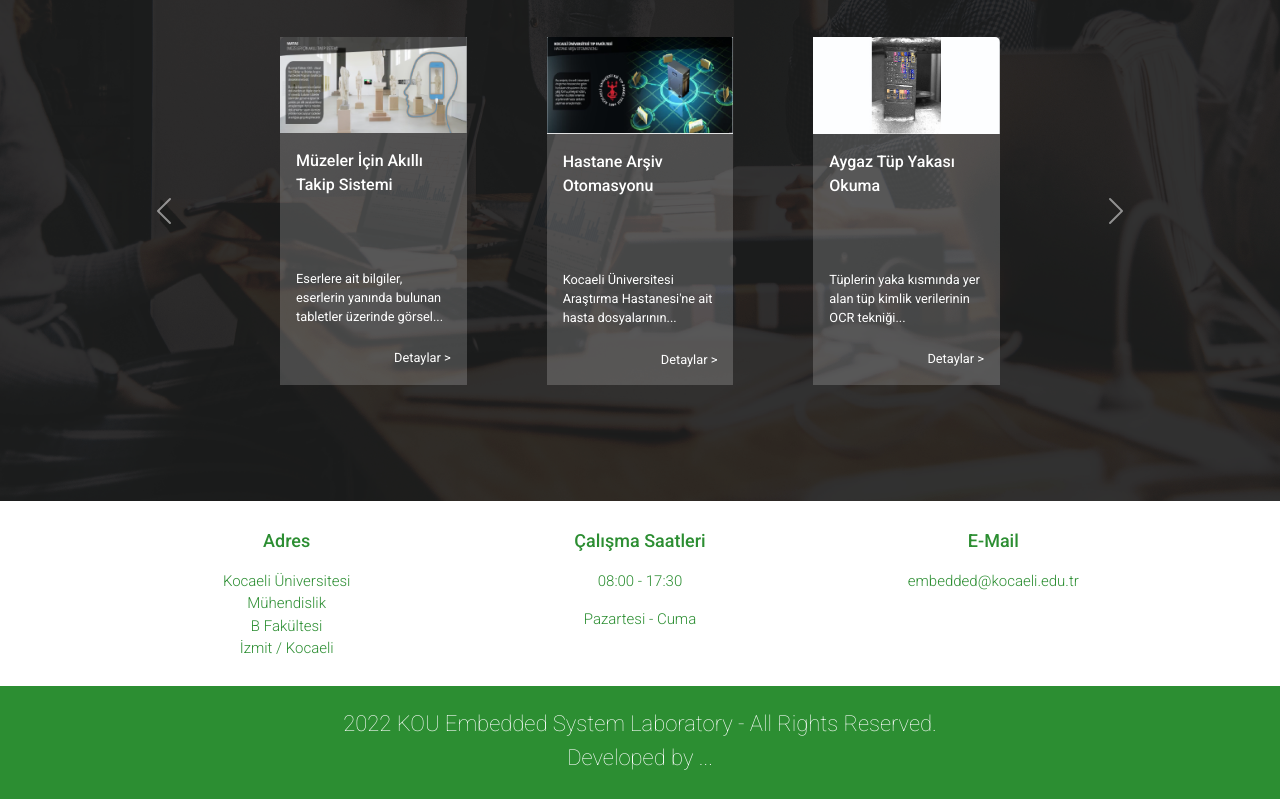
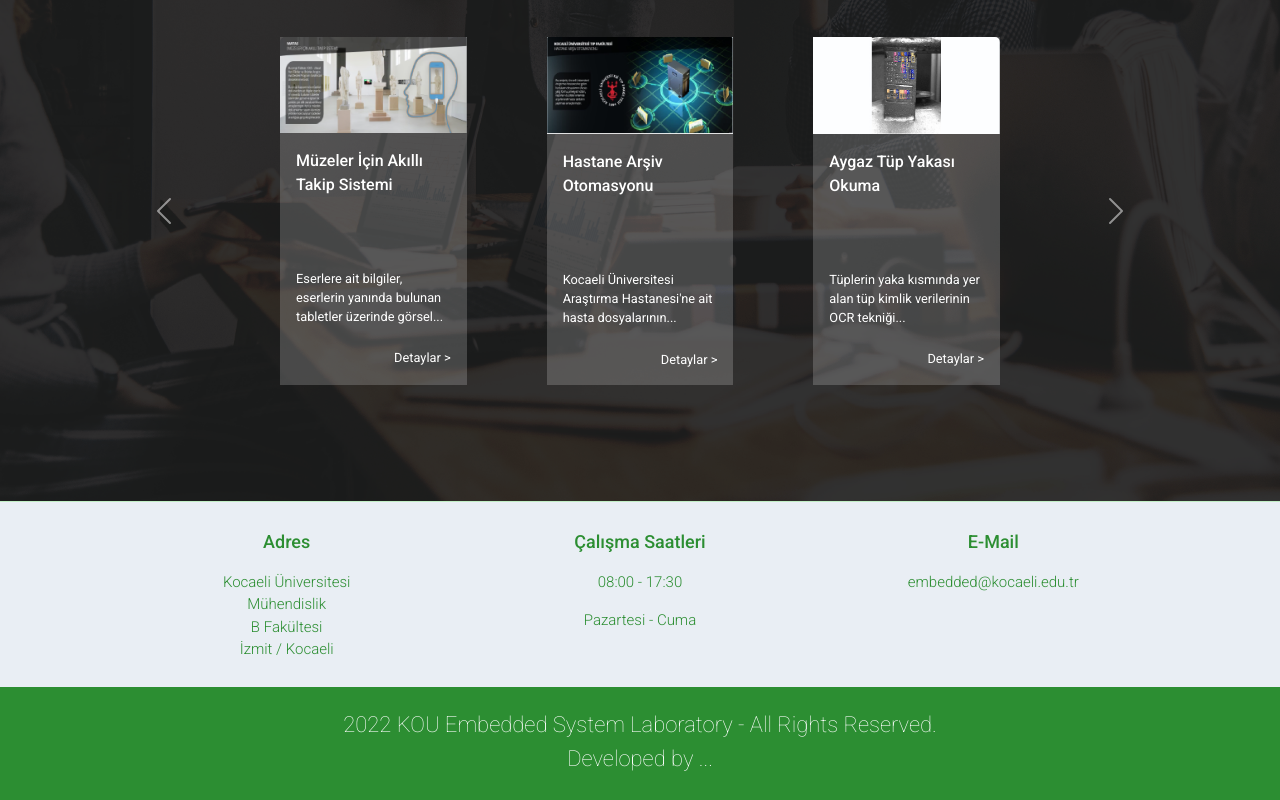
Before and after one commit to caglaozbb/kouembedded, a React (Create React App) app in the folder my-app/: page /home in a window 1280 px wide. Shown: the part 1741-2541 px from the top of the page. Built offline with nearby package versions, Linux system fonts and the light colour scheme.

Commit message:
updated 'contact' background and borders

```diff
--- a/my-app/src/App.css
+++ b/my-app/src/App.css
@@ -98,6 +98,9 @@ font-family: 'Roboto', sans-serif;
   border-bottom: 3px solid #2c8e32;
   border-bottom-style: inset
 }
+.contact{
+  border-top: 1px solid #c1eec5;
+}
 .backgroundcard{
   background-color:rgba(245, 245, 245, 0.2 );
   border-radius: 0px;
@@ -114,7 +117,7 @@ font-family: 'Roboto', sans-serif;
   flex-direction: column;
   align-items: center;
   opacity: 0%;
-  position: absolute;
+  position:absolute;
   top: 50%;
   left: 50%;
   transform: translate(-50%, -50%);
@@ -128,6 +131,8 @@ font-family: 'Roboto', sans-serif;
 .image-overlay:hover{
   opacity: 70%;
 }
+
+
 
 /* .image-overlay2{
   color: aliceblue;
--- a/my-app/src/Ekibimiz.js
+++ b/my-app/src/Ekibimiz.js
@@ -44,28 +44,29 @@ return (
                 <p className="font300" style={{fontSize:"1vw",color:"whitesmoke",marginLeft:"70%",marginTop:"12%",position:"absolute"}}> Anasayfa / Ekibimiz</p>
                 </div>
 
+{/* TODO:CSS DUZENLE KİSİLERİN RESİMLERİNİ VE BİLGİLERİNİ EKLE */}
 {/* ekibimiz */}
                 <div style={{marginTop:"100px"}} className="fontAll">
                 <h3 className="font500" style={{fontSize:"3.125vw", display: "flex", justifyContent: "center"}}>EKİP ÜYELERİ</h3>
                 <div style={{marginTop:"5%"}}>
-                    <CardGroup className="c mx-auto" style={{ border:"0px", display:"flex",width:"50%"}}>
+                    <CardGroup className="c mx-auto" style={{ display:"flex",width:"50%"}}>
                         <Card className="backgroundcardekip " >
                           <Card.Img variant="top" src={person1} style={{borderRadius:"0"}}/>
-                          <Card.Body style= {{color:"white", textAlign:"center",margin:"5%",padding:"0px"}}>
+                          <Card.Body style= {{color:"white", textAlign:"center",margin:"0px",padding:"2%"}}>
                            <Card.Text className="font300" style={{textAlign:"center",fontSize:"1vw", fontStyle:"italic"}}>Doç. Dr. <br></br>Suhap ŞAHİN</Card.Text>
                            <Card.Text className="image-overlay" style={{textAlign:"center",fontSize:"1vw", fontStyle:"italic"}}>+90 0530 540 1163<br></br>suhapsahin@kocaeli.edu.tr</Card.Text>
                           </Card.Body>
                         </Card>
                         <Card className="backgroundcardekip">
                           <Card.Img variant="top" src={person1} style={{borderRadius:"0"}}/>
-                          <Card.Body style= {{color:"white", textAlign:"center",margin:"5%",padding:"0px"}}>
+                          <Card.Body style= {{color:"white", textAlign:"center",margin:"0px",padding:"2%"}}>
                             <Card.Text className="font300" style={{textAlign:"center",fontSize:"1vw", fontStyle:"italic"}}>Asst. Prof. <br></br>Fidan KAYA GÜLAĞIZ</Card.Text>
                             <Card.Text className="image-overlay" style={{textAlign:"center",fontSize:"1vw", fontStyle:"italic"}}>+90 0530 540 1163<br></br>suhapsahin@kocaeli.edu.tr</Card.Text>
                           </Card.Body>
                         </Card>
                         <Card className="backgroundcardekip">
                           <Card.Img variant="top" src={person1} style={{borderRadius:"0"}}/>
-                          <Card.Body style= {{color:"white", textAlign:"center",margin:"5%",padding:"0px"}}>
+                          <Card.Body style= {{color:"white", textAlign:"center",margin:"0px",padding:"2%"}}>
                             <Card.Text className="font300" style={{textAlign:"center",fontSize:"1vw", fontStyle:"italic"}}>Asst. Prof. <br></br>Mehmet Ali ALTUNCU</Card.Text>
                           </Card.Body>
                         </Card>
@@ -209,40 +210,40 @@ return (
                         </Card>
                   </CardGroup>
                   </div>
-
-
              </div>
 
 
   {/* CONTACT */}
-             <div style={{marginTop:"2%"}}>
+             <div className="contact" style={{marginTop:"5%", backgroundColor: "#e9eef4"}}>
              <CardGroup className="a" style={{justifyContent:"center", display:"flex",marginRight:"150px", marginLeft:"150px"}}>
                   <Card  style={{borderRadius:"0px", height:"150px",borderWidth:"0px",wordWrap:"break-word",marginBottom:"25px",marginTop:"10px"}} >
-                    <Card.Body className="fontlight" style= {{color:"#2c8e32", textAlign:"center",fontSize:"15px"}}>
+                    <Card.Body className="fontlight" style= {{color:"#2c8e32", textAlign:"center",fontSize:"15px",backgroundColor: "#e9eef4"}}>
                       <Card.Text  className="font500" style={{fontSize:"18px"}}>Adres</Card.Text>
                       <Card.Text  className="font300" style={{padding:"0px",margin:"0"}}>Kocaeli Üniversitesi<br></br>Mühendislik<br></br>B Fakültesi<br></br>İzmit / Kocaeli</Card.Text>
                     </Card.Body>
                   </Card>
                   <Card  style={{borderRadius:"0px", height:"150px",borderWidth:"0px",wordWrap:"break-word",marginBottom:"25px",marginTop:"10px"}}>
-                    <Card.Body className="fontlight" style= {{color:"#2c8e32", textAlign:"center",fontSize:"15px"}}>
+                  <Card.Body className="fontlight" style= {{color:"#2c8e32", textAlign:"center",fontSize:"15px",backgroundColor: "#e9eef4"}}>
                       <Card.Text  className="font500"  style={{fontSize:"18px"}}>Çalışma Saatleri</Card.Text>
                       <Card.Text  className="font300">08:00 - 17:30</Card.Text>
                       <Card.Text  className="font300">Pazartesi - Cuma</Card.Text>
                     </Card.Body>
                   </Card>
                   <Card style={{borderRadius:"0px", height:"150px",borderWidth:"0px",wordWrap:"break-word",marginBottom:"25px",marginTop:"10px"}}>
-                    <Card.Body className="fontlight" style= {{color:"#2c8e32", textAlign:"center",fontSize:"15px"}}>
+                  <Card.Body className="fontlight" style= {{color:"#2c8e32", textAlign:"center",fontSize:"15px",backgroundColor: "#e9eef4"}}>
                       <Card.Text  className="font500"  style={{fontSize:"18px",}}>E-Mail</Card.Text>
                       <Card.Text  className="font300" style={{padding:"0px", margin:"0px"}}>embedded@kocaeli.edu.tr</Card.Text>
                     </Card.Body>
                   </Card>
                 </CardGroup>
              </div>
+
   {/* SIGN */}
-             <div style={{backgroundColor:"#2c8e32", width:"auto",paddingTop:"25px",paddingBottom:"20px"}}>
-              <h3 style={{color:"white",justifyContent:"center", display:"flex",fontWeight:"lighter",fontSize:"22px"}}>2022 KOU Embedded System Laboratory - All Rights Reserved.</h3>
-              <h3 style={{color:"white",justifyContent:"center", display:"flex",fontWeight:"lighter",fontSize:"22px"}}>Developed by ...</h3>
+             <div style={{backgroundColor:"#2c8e32",padding:"1%"}}>
+              <h1 style={{color:"white",justifyContent:"center", display:"flex",fontWeight:"lighter",fontSize:"16px"}}>2022 KOU Embedded System Laboratory - All Rights Reserved.</h1>
+              <h1 style={{color:"white",justifyContent:"center", display:"flex",fontWeight:"lighter",fontSize:"16px",margin:"0"}}>Developed by ...</h1>
              </div>
+
         </div>
   );
 
--- a/my-app/src/Home.js
+++ b/my-app/src/Home.js
@@ -221,22 +221,22 @@ return (
              </div>
 
   {/* CONTACT */}
-             <div>
+             <div className="contact" style={{backgroundColor: "#e9eef4"}}>
              <CardGroup className="a" style={{justifyContent:"center", display:"flex",marginRight:"150px", marginLeft:"150px"}}>
-                  <Card  style={{borderRadius:"0px", height:"150px",borderWidth:"0px",wordWrap:"break-word",marginBottom:"25px",marginTop:"10px"}} >
+                  <Card  style={{borderRadius:"0px", height:"150px",borderWidth:"0px",wordWrap:"break-word",marginBottom:"25px",marginTop:"10px", backgroundColor: "#e9eef4"}} >
                     <Card.Body className="fontlight" style= {{color:"#2c8e32", textAlign:"center",fontSize:"15px"}}>
                       <Card.Text  className="font500" style={{fontSize:"18px"}}>Adres</Card.Text>
                       <Card.Text  className="font300" style={{padding:"0px",margin:"0"}}>Kocaeli Üniversitesi<br></br>Mühendislik<br></br>B Fakültesi<br></br>İzmit / Kocaeli</Card.Text>
                     </Card.Body>
                   </Card>
-                  <Card  style={{borderRadius:"0px", height:"150px",borderWidth:"0px",wordWrap:"break-word",marginBottom:"25px",marginTop:"10px"}}>
+                  <Card  style={{borderRadius:"0px", height:"150px",borderWidth:"0px",wordWrap:"break-word",marginBottom:"25px",marginTop:"10px", backgroundColor: "#e9eef4"}}>
                     <Card.Body className="fontlight" style= {{color:"#2c8e32", textAlign:"center",fontSize:"15px"}}>
                       <Card.Text  className="font500"  style={{fontSize:"18px"}}>Çalışma Saatleri</Card.Text>
                       <Card.Text  className="font300">08:00 - 17:30</Card.Text>
                       <Card.Text  className="font300">Pazartesi - Cuma</Card.Text>
                     </Card.Body>
                   </Card>
-                  <Card style={{borderRadius:"0px", height:"150px",borderWidth:"0px",wordWrap:"break-word",marginBottom:"25px",marginTop:"10px"}}>
+                  <Card style={{borderRadius:"0px", height:"150px",borderWidth:"0px",wordWrap:"break-word",marginBottom:"25px",marginTop:"10px", backgroundColor: "#e9eef4"}}>
                     <Card.Body className="fontlight" style= {{color:"#2c8e32", textAlign:"center",fontSize:"15px"}}>
                       <Card.Text  className="font500"  style={{fontSize:"18px",}}>E-Mail</Card.Text>
                       <Card.Text  className="font300" style={{padding:"0px", margin:"0px"}}>embedded@kocaeli.edu.tr</Card.Text>
```
